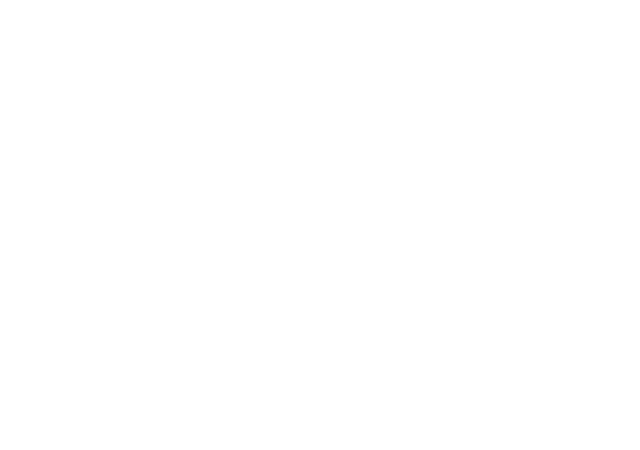
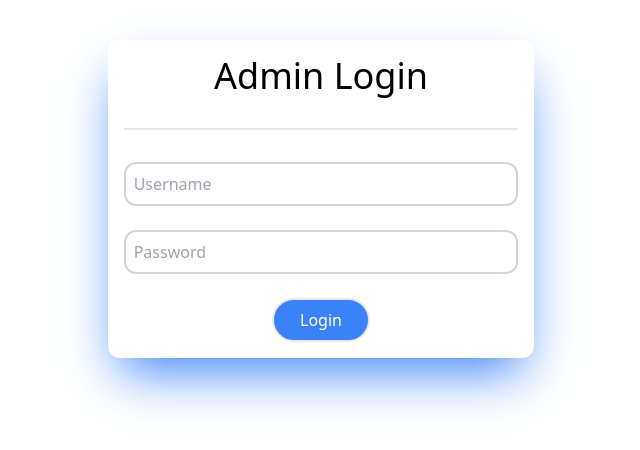
Before and after one commit to Anmolkumar2002/GrowRithem, a React (Vite) app: page /login in a window 1280 px wide. Before the commit this address had no page. Shown: the top 450 px of the page, without its empty margins (319-959 px from the left). Built offline with nearby package versions, Linux system fonts and the light colour scheme.

Commit message:
admin login

```diff
--- a/src/App.jsx
+++ b/src/App.jsx
@@ -5,6 +5,10 @@ import Services from './Pages/Services/Services'
 import About from './Pages/About/About'
 import Blog from './Pages/Blog/Blog'
 import Contactus from './Pages/Contactus/Contactus'
+import Admin from './Pages/Admin/Admin';
+import Login from './Pages/Admin/Login';
+import ProtectedRoute from './components/ProtectedRoute';
+import { AuthProvider } from './context/AuthContext';
 
 
 
@@ -12,6 +16,7 @@ import Contactus from './Pages/Contactus/Contactus'
 
 const App = () => {
   return (
+    <AuthProvider>
       <Router>
         <Routes>
           <Route path="/" element={<Home />} />
@@ -19,8 +24,11 @@ const App = () => {
           <Route path="/about" element={<About />} />
           <Route path="/blog" element={<Blog />} />
           <Route path="/contact" element={<Contactus />} />
+          <Route path="/login" element={<Login />} />
+          <Route path="/admin" element={<ProtectedRoute><Admin /></ProtectedRoute>} />
         </Routes>
       </Router>
+    </AuthProvider>
   )
 }
 
--- /dev/null
+++ b/src/Pages/Admin/Admin.jsx
@@ -0,0 +1,16 @@
+import React from 'react';
+import { useAuth } from '../../context/AuthContext';
+
+function Admin() {
+  const { logout } = useAuth();
+
+  return (
+    <div style={{ textAlign: 'center', marginTop: '50px' }}>
+      <h1>👑 Welcome to Admin Dashboard</h1>
+      <p>You are logged in as admin.</p>
+      <button onClick={logout}>Logout</button>
+    </div>
+  );
+}
+
+export default Admin;
--- /dev/null
+++ b/src/Pages/Admin/Login.jsx
@@ -0,0 +1,47 @@
+import React, { useState } from 'react';
+import { useAuth } from '../../context/AuthContext';
+import { useNavigate } from 'react-router-dom';
+
+function Login() {
+  const [username, setUsername] = useState('');
+  const [password, setPassword] = useState('');
+  const { login } = useAuth();
+  const navigate = useNavigate();
+
+  const handleSubmit = (e) => {
+    e.preventDefault();
+    const success = login(username, password);
+    if (success) navigate('/admin');
+  };
+
+  return (
+    <div className='w-full flex justify-center items-center'>
+      <div className='w-[400px] sm:w-1/2 lg:w-1/3 mt-10 shadow-2xl rounded-xl shadow-blue-500'>
+        <div className='w-full flex flex-col'>
+          <div className='flex justify-center my-4'>
+            <h1 className='text-4xl'>Admin Login</h1>
+          </div>
+          <div className='border-b-2 m-4'></div>
+          <div className='m-4'>
+            <form onSubmit={handleSubmit} className='flex flex-col space-y-6 justify-center items-center'>
+              <input className='w-full border-2 p-2 rounded-xl border-gray-300' type="text" placeholder="Username" value={username} onChange={(e) => setUsername(e.target.value)}required/>
+              <input className='w-full border-2 p-2 rounded-xl border-gray-300' type="password" placeholder="Password" value={password}onChange={(e) => setPassword(e.target.value)}required/>
+              <button className='w-1/4 border-2 p-2 rounded-3xl items-center text-white bg-blue-500 hover:bg-blue-400' type="submit">Login</button>
+            </form>
+          </div>
+        </div>
+      </div>
+    </div>
+
+    // <div style={{ textAlign: 'center', marginTop: '50px' }}>
+    //   <h1>🔐 Admin Login</h1>
+    //   <form onSubmit={handleSubmit}>
+    //     <input type="text" placeholder="Username" value={username} onChange={(e) => setUsername(e.target.value)}required/><br /><br />
+    //     <input type="password" placeholder="Password" value={password}onChange={(e) => setPassword(e.target.value)}required/><br /><br />
+    //     <button type="submit">Login</button>
+    //   </form>
+    // </div>
+  );
+}
+
+export default Login;
--- /dev/null
+++ b/src/components/ProtectedRoute.jsx
@@ -0,0 +1,16 @@
+import React from 'react';
+import { Navigate } from 'react-router-dom';
+import { useAuth } from '../context/AuthContext';
+
+const ProtectedRoute = ({ children }) => {
+  const { isAuthenticated } = useAuth();
+
+  // Agar login nahi hai to login page par redirect
+  if (!isAuthenticated) {
+    return <Navigate to="/login" />;
+  }
+
+  return children;
+};
+
+export default ProtectedRoute;
--- /dev/null
+++ b/src/context/AuthContext.jsx
@@ -0,0 +1,28 @@
+import React, { createContext, useState, useContext } from 'react';
+
+const AuthContext = createContext();
+
+export const AuthProvider = ({ children }) => {
+  const [isAuthenticated, setIsAuthenticated] = useState(false);
+
+  const login = (username, password) => {
+    // Simple dummy login logic
+    if (username === 'admin' && password === '1234') {
+      setIsAuthenticated(true);
+      return true;
+    } else {
+      alert('Invalid credentials!');
+      return false;
+    }
+  };
+
+  const logout = () => setIsAuthenticated(false);
+
+  return (
+    <AuthContext.Provider value={{ isAuthenticated, login, logout }}>
+      {children}
+    </AuthContext.Provider>
+  );
+};
+
+export const useAuth = () => useContext(AuthContext);
```
Lines whose indentation alone changed are shown as unchanged.
